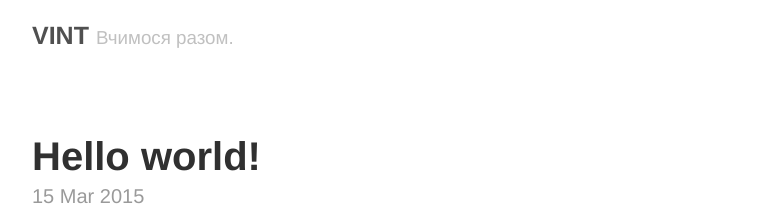
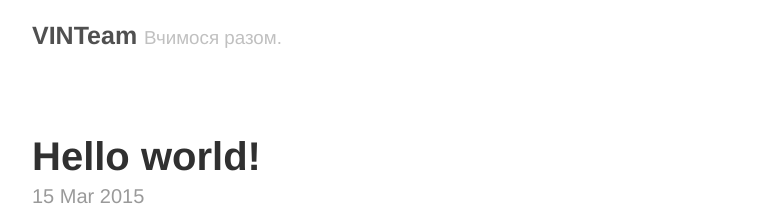
Before and after one commit to gutsul/gutsul.github.io, a Jekyll site: the page built from index.html, in a window 1280 px wide. Shown: the top 220 px of the page, without its empty margins (248-1030 px from the left). Built offline with Jekyll 4.4.1, drawn with Linux system fonts in a browser that asks for light colours; the list of posts is cut into pages by our own code.

Commit message:
Change site title

```diff
--- a/_config.yml
+++ b/_config.yml
@@ -3,7 +3,7 @@ permalink:        pretty
 relative_permalinks: true
 
 # Setup
-title:            VINT
+title:            VINTeam
 tagline:          Вчимося разом.
 url:              http://getpoole.com
 paginate:         1
```
